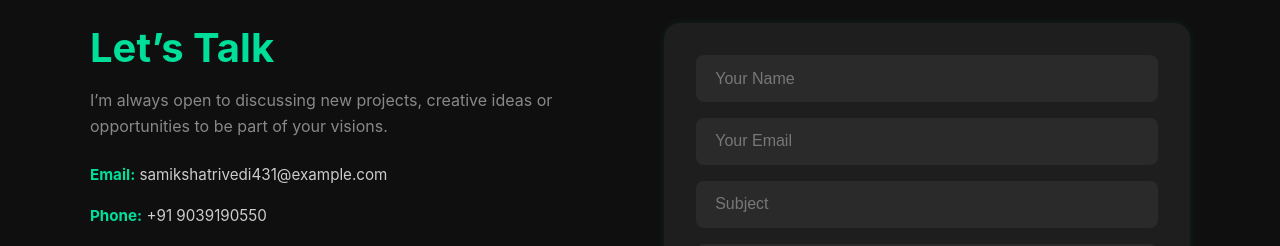
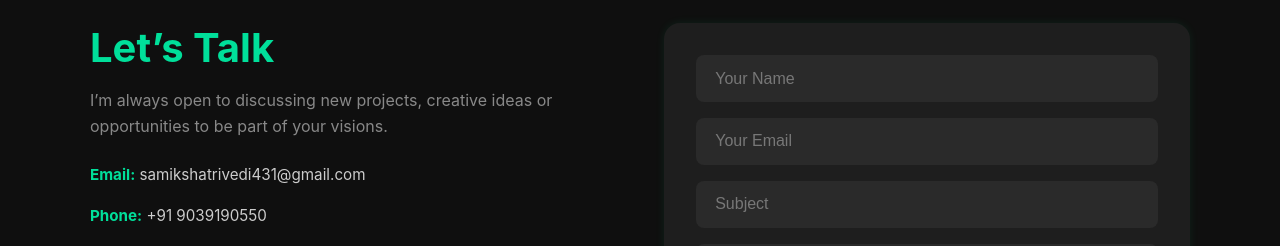
Before and after one commit to samikshatrivedi007/portfolio, a React (Create React App) app: page / in a window 1280 px wide. Shown: the part 2474-2720 px from the top of the page. Built offline with nearby package versions, Linux system fonts and the light colour scheme.

Commit message:
👾code updated👾

```diff
--- a/src/components/Contact.js
+++ b/src/components/Contact.js
@@ -42,7 +42,7 @@
                         opportunities to be part of your visions.
                     </p>
                     <div className="contact-details">
-                        <p><strong>Email:</strong> samikshatrivedi431@example.com</p>
+                        <p><strong>Email:</strong> samikshatrivedi431@gmail.com</p>
                         <p><strong>Phone:</strong> +91 9039190550</p>
                         <p><strong>Location:</strong> Datia, Madhya Pradesh, India</p>
                     </div>
```
